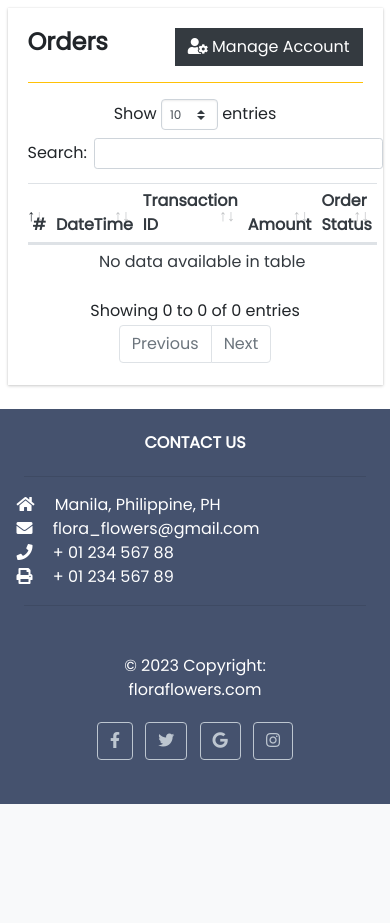
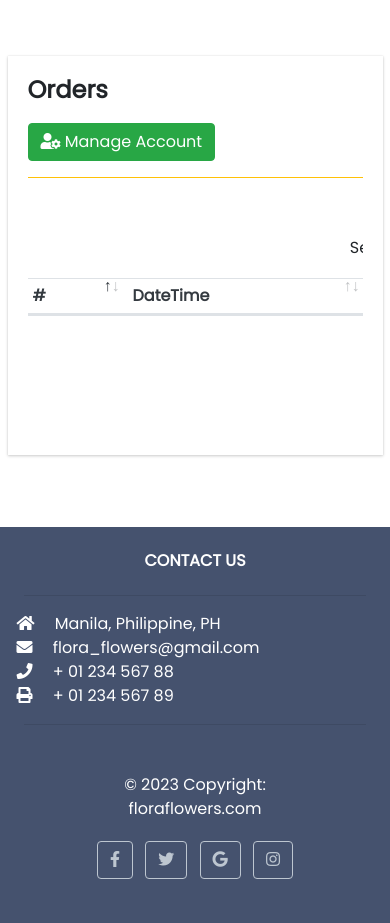
Before and after one commit to Renz-Capena/book_shop, a PHP site: page /book_shop/?p=my_account in a window 390 px wide. Shown: the part 103-1026 px from the top of the page. Before the commit the page ends 907 px from the top, so only its background shows below. Run offline with PHP 8.4, Linux system fonts and the light colour scheme; data comes from the database, SQL or seed files in the repository; some libraries are stand-ins or nearby versions.

Commit message:
update my profile

```diff
--- a/cart.php
+++ b/cart.php
@@ -1,9 +1,9 @@
 
-<section class="py-5">
+<section class="py-5 my-5">
     <div class="container">
         <div class="row">
             <div class="col d-flex justify-content-end mb-2">
-                <button class="btn btn-outline-dark btn-flat btn-sm" type="button" id="empty_cart">Empty Cart</button>
+                <button class="btn btn-danger" type="button" id="empty_cart">Empty Cart</button>
             </div>
         </div>
         <div class="card rounded-0">
@@ -58,7 +58,7 @@
             </div>
         </div>
         <div class="d-flex w-100 justify-content-end">
-            <a href="./?p=checkout" class="btn btn-sm btn-flat btn-dark">Checkout</a>
+            <a href="./?p=checkout" class="btn btn-success">Checkout</a>
         </div>
     </div>
 </section>
--- a/checkout.php
+++ b/checkout.php
@@ -17,7 +17,7 @@
                 <input type="hidden" name="payment_method" value="cod">
                 <input type="hidden" name="paid" value="0">
                 <div class="row row-col-1 justify-content-center">
-                    <div class="col-6">
+                    <div class="w-75 mx-auto">
                     <div class="form-group col mb-0">
                     <label for="" class="control-label">Order Type</label>
                     </div>
@@ -42,7 +42,7 @@
                         <div class="col my-3">
                         <h4 class="text-muted">Payment Method</h4>
                             <div class="d-flex w-100 justify-content-between">
-                                <button class="btn btn-flat btn-dark">Cash on Delivery</button>
+                                <button class="btn btn-success">Cash on Delivery</button>
                                 <span id="paypal-button"></span>
                             </div>
                         </div>
--- a/edit_account.php
+++ b/edit_account.php
@@ -4,10 +4,10 @@
             <div class="card-body">
                 <div class="w-100 justify-content-between d-flex">
                     <h4><b>Update Account Details</b></h4>
-                    <a href="./?p=my_account" class="btn btn btn-dark btn-flat"><div class="fa fa-angle-left"></div> Back to Order List</a>
+                    <a href="./?p=my_account" class="btn btn btn-dark"><div class="fa fa-angle-left"></div> Back to Order List</a>
                 </div>
                     <hr class="border-warning">
-                    <div class="col-md-6">
+                    <div class="col-md-6 mx-auto">
                         <form action="" id="update_account">
                         <input type="hidden" name="id" value="<?php echo $_settings->userdata('id') ?>">
                             <div class="form-group">
@@ -46,7 +46,7 @@
                                 <input type="password" name="cpassword" class="form-control form" value="" placeholder="(Enter value to change password)">
                             </div>
                             <div class="form-group d-flex justify-content-end">
-                                <button class="btn btn-dark btn-flat">Update</button>
+                                <button class="btn btn-primary">Update</button>
                             </div>
                         </form>
                     </div>
--- a/inc/footer.css
+++ b/inc/footer.css
@@ -18,3 +18,18 @@
         margin-block: 10px;
     }
 }
+
+/* data table responsive */
+@media (max-width:500px){
+    .table_parent{
+        overflow-x: scroll;
+    }
+    .table_container{
+        /* border: 1px solid red; */
+        width: 1000px;
+    }
+    .header_create_new{
+        display: grid !important;
+        gap: 10px;
+    }
+}
--- a/inc/topBarNav.php
+++ b/inc/topBarNav.php
@@ -45,7 +45,7 @@
                     </ul>
                     <div class="d-flex align-items-center">
                       <?php if(!isset($_SESSION['userdata']['id'])): ?>
-                        <button class="btn btn-outline-dark ml-2" id="login-btn" type="button">Login</button>
+                        <button class="btn btn-success" id="login-btn" type="button">Login</button>
                         <?php else: ?>
                         <a class="text-dark mr-2 nav-link" href="./?p=cart">
                             <i class="bi-cart-fill"></i>
--- a/my_account.php
+++ b/my_account.php
@@ -1,13 +1,15 @@
 
-<section class="py-2">
+<section class="py-2 my-5">
     <div class="container">
         <div class="card rounded-0">
             <div class="card-body">
-                <div class="w-100 justify-content-between d-flex">
+                <div class="w-100 justify-content-between d-flex header_create_new">
                     <h4><b>Orders</b></h4>
-                    <a href="./?p=edit_account" class="btn btn btn-dark btn-flat"><div class="fa fa-user-cog"></div> Manage Account</a>
+                    <a href="./?p=edit_account" class="btn btn-success"><div class="fa fa-user-cog"></div> Manage Account</a>
                 </div>
                     <hr class="border-warning">
+                    <div class='table_parent'>
+                        <div class='table_container'>
                             <table class="table table-stripped text-dark">
                                 <colgroup>
                                     <col width="10%">
@@ -56,6 +58,8 @@
                         </div>
                     </div>
             </div>
+        </div>
+    </div>
 </section>
 <script>
     function cancel_book($id){
--- a/view_product.php
+++ b/view_product.php
@@ -108,7 +108,7 @@
                     <!-- Product actions-->
                     <div class="card-footer p-4 pt-0 border-top-0 bg-transparent">
                         <div class="text-center">
-                            <a class="btn btn-flat btn-primary "   href=".?p=view_product&id=<?php echo md5($row['id']) ?>">View</a>
+                            <a class="btn btn-flat btn-success "   href=".?p=view_product&id=<?php echo md5($row['id']) ?>">View</a>
                         </div>
 
                     </div>
```
Lines whose indentation alone changed are shown as unchanged.
